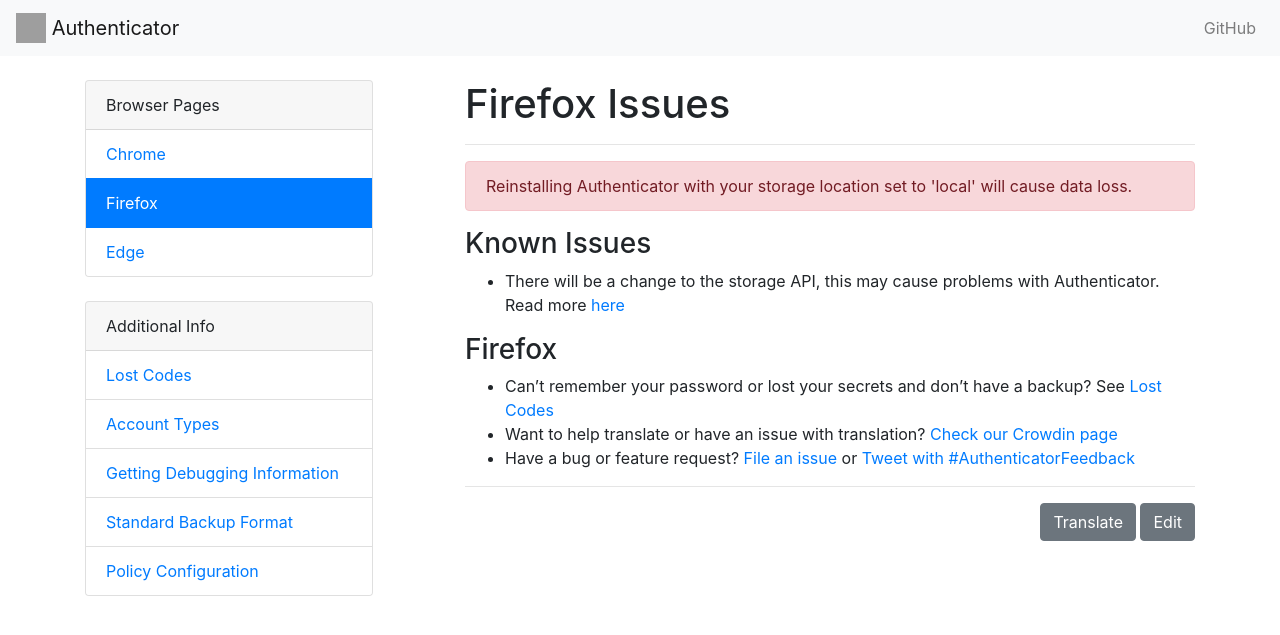
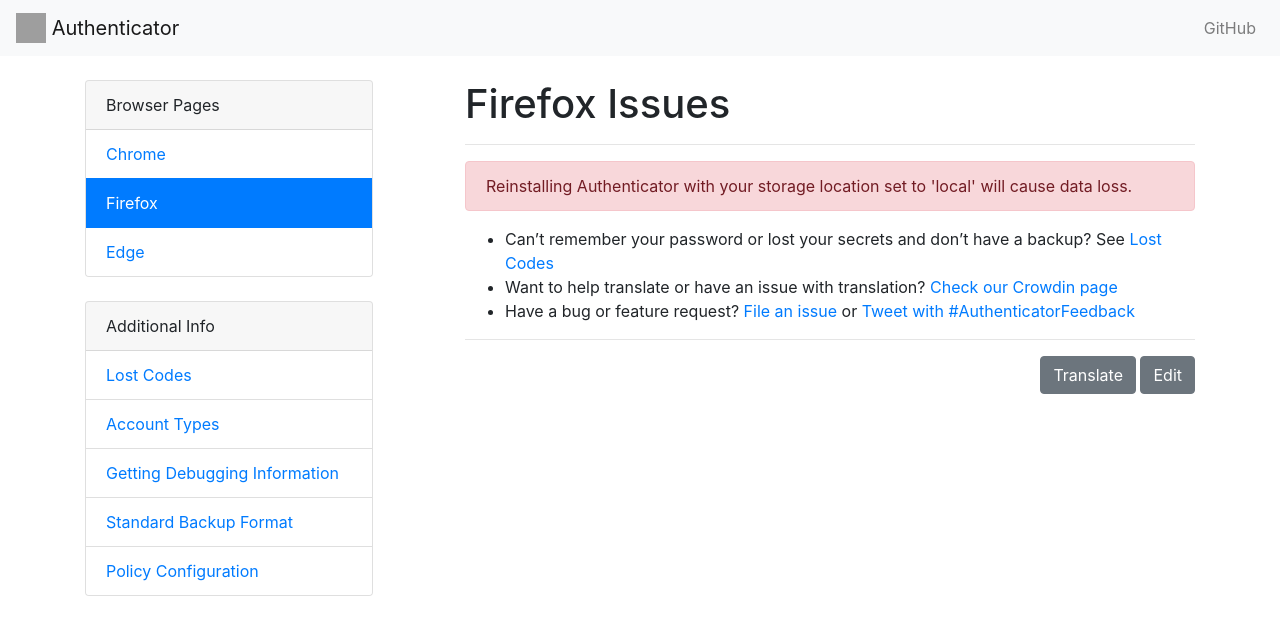
Before and after one commit to Authenticator-Extension/authenticator.cc, a Jekyll site: the page built from docs/en/firefox-issues.md, in a window 1280 px wide. Shown: the top 635 px of the page. Built offline with Jekyll 4.4.1, drawn with Linux system fonts in a browser that asks for light colours; our own code applies the rules of GitHub Pages for plain Markdown files; grey boxes are pictures that could not be loaded.

Commit message:
remove known issues

```diff
--- a/docs/en/firefox-issues.md
+++ b/docs/en/firefox-issues.md
@@ -7,12 +7,6 @@
 
 {% include warning.html class="danger" message="Reinstalling Authenticator with your storage location set to 'local' will cause data loss." %}
 
-### Known Issues
-
-- There will be a change to the storage API, this may cause problems with Authenticator. Read more [here](https://blog.mozilla.org/addons/2018/08/03/new-backend-for-storage-local-api/)
-
-### Firefox
-
 - Can't remember your password or lost your secrets and don't have a backup? See [Lost Codes](lost-codes)
 - Want to help translate or have an issue with translation? [Check our Crowdin page](https://crowdin.com/project/authenticator-firefox)
 - Have a bug or feature request? [File an issue](https://github.com/Authenticator-Extension/Authenticator/issues/new/choose) or [Tweet with #AuthenticatorFeedback](https://twitter.com/intent/tweet?hashtags=AuthenticatorFeedback)
```
